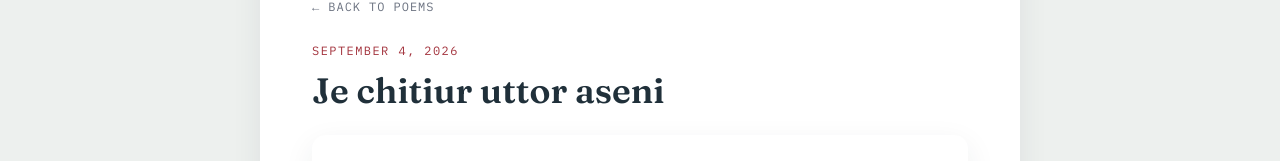
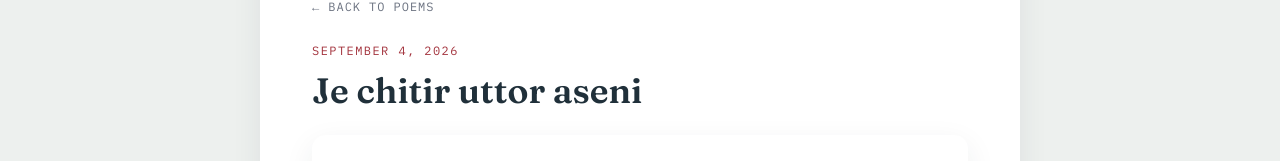
Before and after one commit to sm-alamin/my-life-site, an Eleventy site: page content/poems/je-chitiur-uttor-aseni/poem.md in a window 1280 px wide. Shown: the part 216-377 px from the top of the page. Built offline with nearby package versions, Linux system fonts and the light colour scheme; Eleventy itself is replaced by a stand-in of ours; files that its build step writes are made by us from their sources.

Commit message:
Update Poems “je-chitiur-uttor-aseni/poem”

```diff
--- a/content/poems/je-chitiur-uttor-aseni/poem.md
+++ b/content/poems/je-chitiur-uttor-aseni/poem.md
@@ -1,6 +1,6 @@
 ---
 layout: layouts/poem.njk
-title: Je chitiur uttor aseni
+title: Je chitir uttor aseni
 date: 2026-09-04
 audio: https://res.cloudinary.com/gnzhxcau/video/upload/v1788536549/je_chitir_uttor_final.mp3
 ---
```
